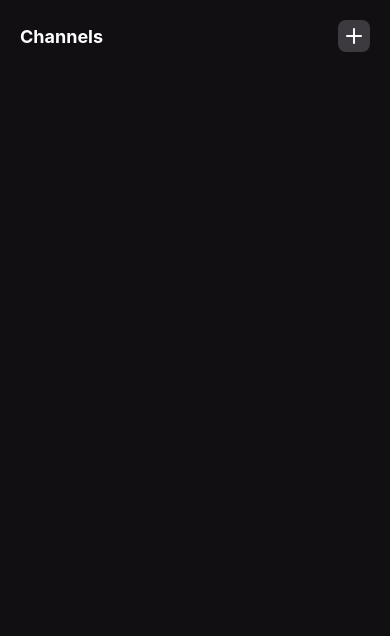
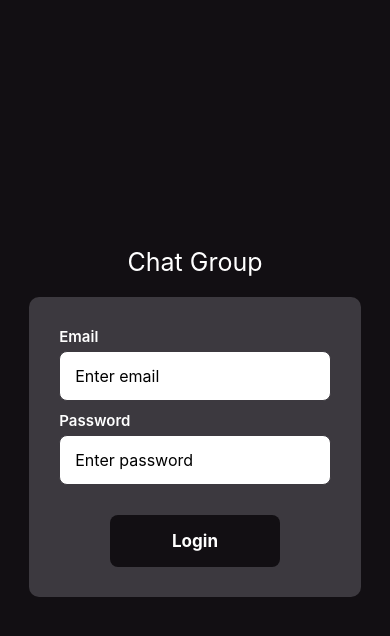
Before and after one commit to glomvardos/react-native-chat-group, a React Native app: screen /Login in a window 390 px wide. Shown: the top 636 px of the page. Built offline with nearby package versions, Linux system fonts and the light colour scheme.

Commit message:
Added login screen

```diff
--- a/App.tsx
+++ b/App.tsx
@@ -1,12 +1,23 @@
+import { NavigationContainer } from '@react-navigation/native'
+import { createNativeStackNavigator } from '@react-navigation/native-stack'
 import { StatusBar } from 'expo-status-bar'
-import { View } from 'react-native'
 import HomeScreen from './screens/HomeScreen'
+import LoginScreen from './screens/LoginScreen'
 
-export default function App() {
+const Stack = createNativeStackNavigator()
+
+const App = () => {
   return (
     <>
       <StatusBar style='light' />
-      <HomeScreen />
+      <NavigationContainer>
+        <Stack.Navigator screenOptions={{ headerShown: false }} initialRouteName='Login'>
+          <Stack.Screen name='Home' component={HomeScreen} />
+          <Stack.Screen name='Login' component={LoginScreen} />
+        </Stack.Navigator>
+      </NavigationContainer>
     </>
   )
 }
+
+export default App
--- /dev/null
+++ b/components/UI/Button.tsx
@@ -0,0 +1,40 @@
+import { Text, Pressable, StyleSheet, View, Platform } from 'react-native'
+import Colors from '../../constants/colors'
+
+interface Props {
+  text: string
+  onPressHandler: () => void
+}
+
+const Button = ({ text, onPressHandler }: Props) => {
+  return (
+    <View style={styles.container}>
+      <Pressable style={styles.button} onPress={onPressHandler}>
+        <Text style={styles.text}>{text}</Text>
+      </Pressable>
+    </View>
+  )
+}
+
+export default Button
+
+const styles = StyleSheet.create({
+  container: {
+    marginTop: 'auto',
+    flexDirection: 'row',
+    justifyContent: 'center',
+  },
+  button: {
+    borderRadius: 8,
+    backgroundColor: Colors.bgBlack,
+    elevation: 10,
+    width: 170,
+    paddingVertical: Platform.OS === 'android' ? 14 : 16,
+  },
+  text: {
+    textAlign: 'center',
+    fontSize: 17,
+    fontWeight: '700',
+    color: '#fff',
+  },
+})
--- /dev/null
+++ b/components/UI/TextField.tsx
@@ -0,0 +1,27 @@
+import { TextInput, StyleSheet, Platform } from 'react-native'
+import Colors from '../../constants/colors'
+
+interface Props {
+  hasError: boolean
+  [key: string]: any
+}
+
+const TextField = ({ hasError, ...restProps }: Props) => {
+  return <TextInput style={[styles.input, hasError && { borderColor: 'red' }]} {...restProps} />
+}
+
+export default TextField
+
+const styles = StyleSheet.create({
+  input: {
+    backgroundColor: '#fff',
+    borderColor: Colors.darkGray,
+    borderWidth: 1,
+    borderRadius: 8,
+    fontSize: 16,
+    paddingHorizontal: 15,
+    paddingVertical: Platform.OS === 'android' ? 10 : 14,
+    elevation: 5,
+    marginBottom: 10,
+  },
+})
--- /dev/null
+++ b/components/UI/TextFieldLabel.tsx
@@ -0,0 +1,20 @@
+import { StyleSheet, Text } from 'react-native'
+
+interface Props {
+  text: string
+}
+
+const TextFieldLabel = ({ text }: Props) => {
+  return <Text style={styles.text}>{text}</Text>
+}
+
+export default TextFieldLabel
+
+const styles = StyleSheet.create({
+  text: {
+    fontSize: 15,
+    fontWeight: '600',
+    color: '#fff',
+    marginBottom: 5,
+  },
+})
--- /dev/null
+++ b/components/UI/TextTitle.tsx
@@ -0,0 +1,19 @@
+import { View, Text, StyleSheet } from 'react-native'
+
+interface Props {
+  text: string
+}
+
+const TextTitle = ({ text }: Props) => {
+  return <Text style={styles.text}>{text}</Text>
+}
+
+export default TextTitle
+
+const styles = StyleSheet.create({
+  text: {
+    marginBottom: 20,
+    fontSize: 25,
+    color: '#fff',
+  },
+})
--- /dev/null
+++ b/screens/LoginScreen.tsx
@@ -0,0 +1,67 @@
+import { useFormik } from 'formik'
+import { StyleSheet, View } from 'react-native'
+import * as yup from 'yup'
+import Button from '../components/UI/Button'
+import TextField from '../components/UI/TextField'
+import TextFieldLabel from '../components/UI/TextFieldLabel'
+import TextTitle from '../components/UI/TextTitle'
+import Colors from '../constants/colors'
+
+const LoginScreen = () => {
+  const formik = useFormik({
+    initialValues: {
+      email: '',
+      password: '',
+    },
+    validationSchema: yup.object({
+      email: yup.string().email('Invalid email').required('Email is required'),
+      password: yup.string().required('Password is required'),
+    }),
+    onSubmit: values => {},
+  })
+
+  return (
+    <View style={styles.container}>
+      <TextTitle text='Chat Group' />
+      <View style={styles.form}>
+        <TextFieldLabel text='Email' />
+        <TextField
+          hasError={formik.touched.email && formik.errors.email ? true : false}
+          keyboardType='email-address'
+          placeholder='Enter email'
+          onChangeText={formik.handleChange('email')}
+          onBlur={formik.handleBlur('email')}
+          value={formik.values.email}
+        />
+        <TextFieldLabel text='Password' />
+        <TextField
+          hasError={formik.touched.password && formik.errors.password ? true : false}
+          secureTextEntry
+          placeholder='Enter password'
+          onChangeText={formik.handleChange('password')}
+          onBlur={formik.handleBlur('password')}
+          value={formik.values.password}
+        />
+        <Button text='Login' onPressHandler={formik.handleSubmit} />
+      </View>
+    </View>
+  )
+}
+
+export default LoginScreen
+
+const styles = StyleSheet.create({
+  container: {
+    flex: 1,
+    backgroundColor: Colors.bgBlack,
+    justifyContent: 'center',
+    alignItems: 'center',
+  },
+  form: {
+    padding: 30,
+    backgroundColor: Colors.darkGray,
+    width: '85%',
+    height: 300,
+    borderRadius: 10,
+  },
+})
```
Also changed, not shown: package.json (+9 -1 lines), services/api.ts (added, +7 -0 lines), 1 other file (tests, documents, lock files or other folders).
